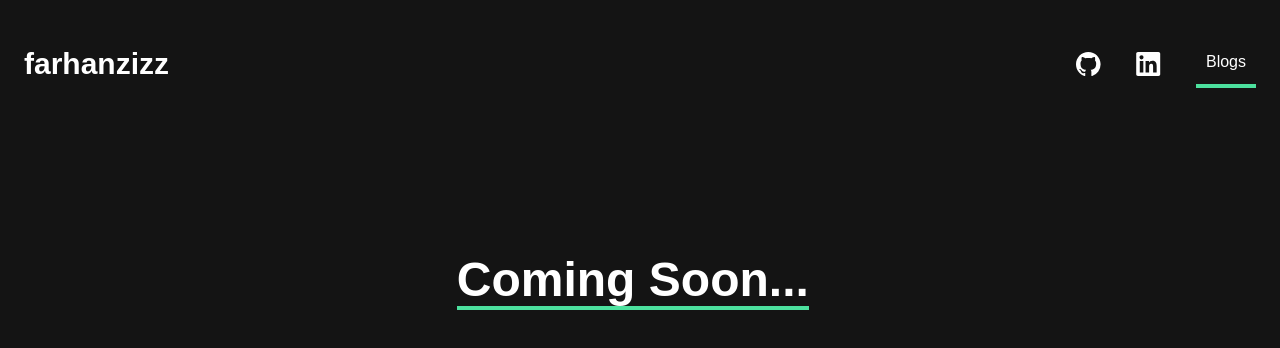
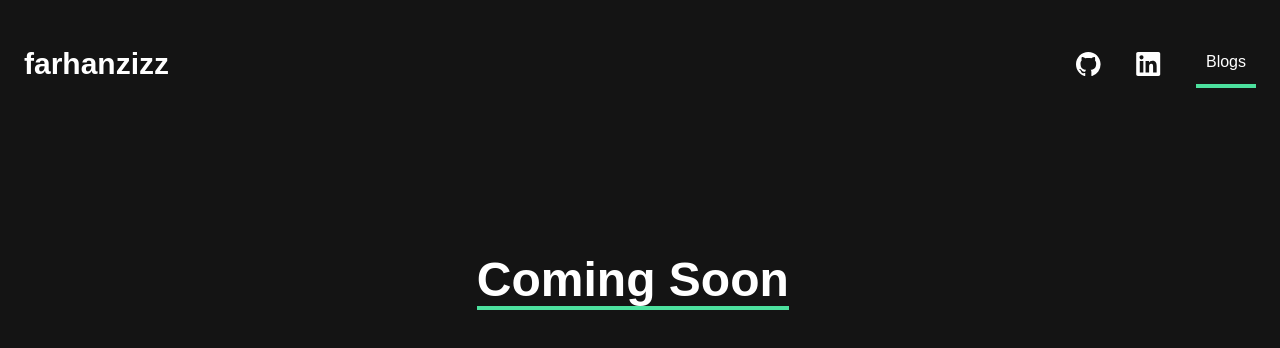
Before and after one commit to ratib54/emerlylark, a React (Create React App) app: page /blogs in a window 1280 px wide. Shown: the top 348 px of the page. Built offline with nearby package versions, Linux system fonts and the light colour scheme.

Commit message:
changed project2 images and made chages to blog

```diff
--- a/src/Pages/Blogs.js
+++ b/src/Pages/Blogs.js
@@ -5,7 +5,7 @@ const Blogs = () => {
         <h1 className='text-4xl md:text-5xl text-center font-bold mt-40'>
             <Typewriter
                 options={{
-                    strings: ['Coming Soon...'],
+                    strings: ['Coming Soon'],
                     autoStart: true,
                     loop: true,
                 }}
```
Also changed, not shown: src/Assets/reviews.png.
